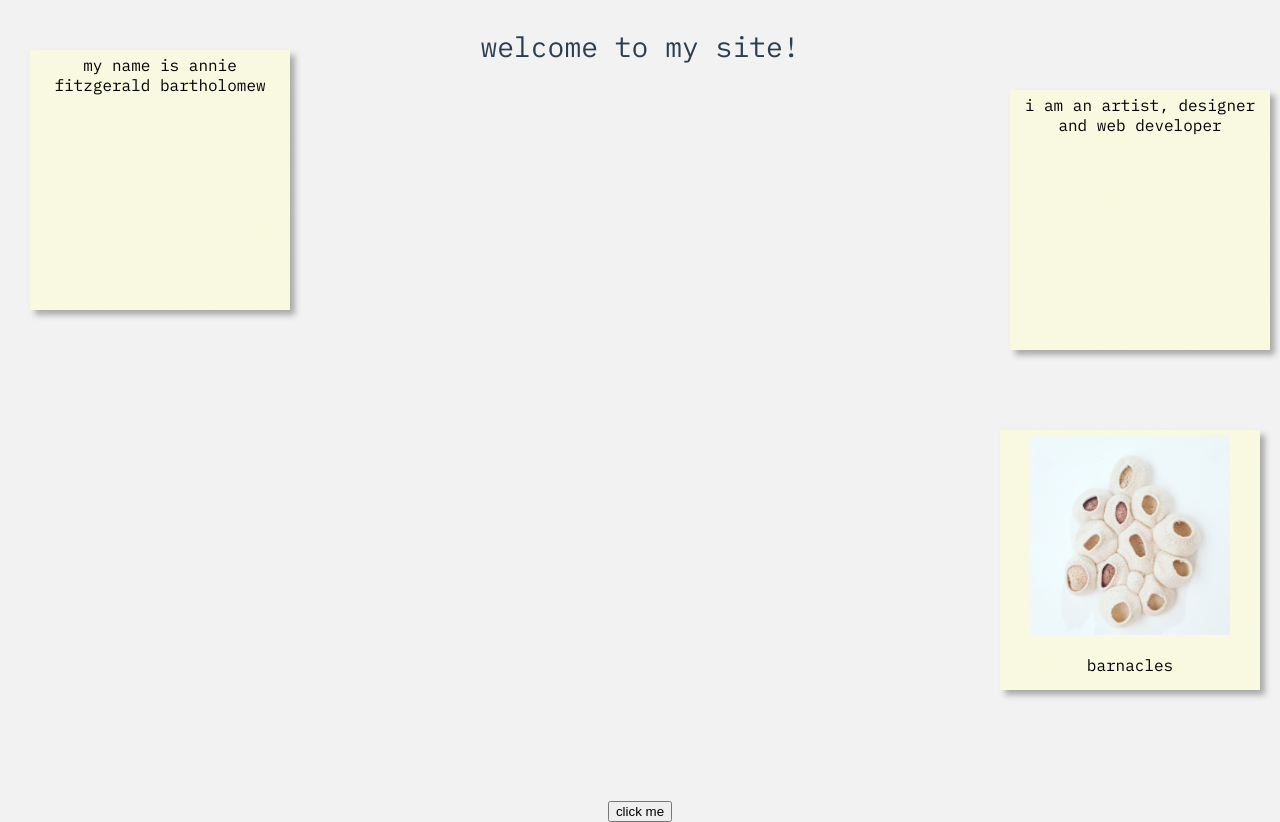
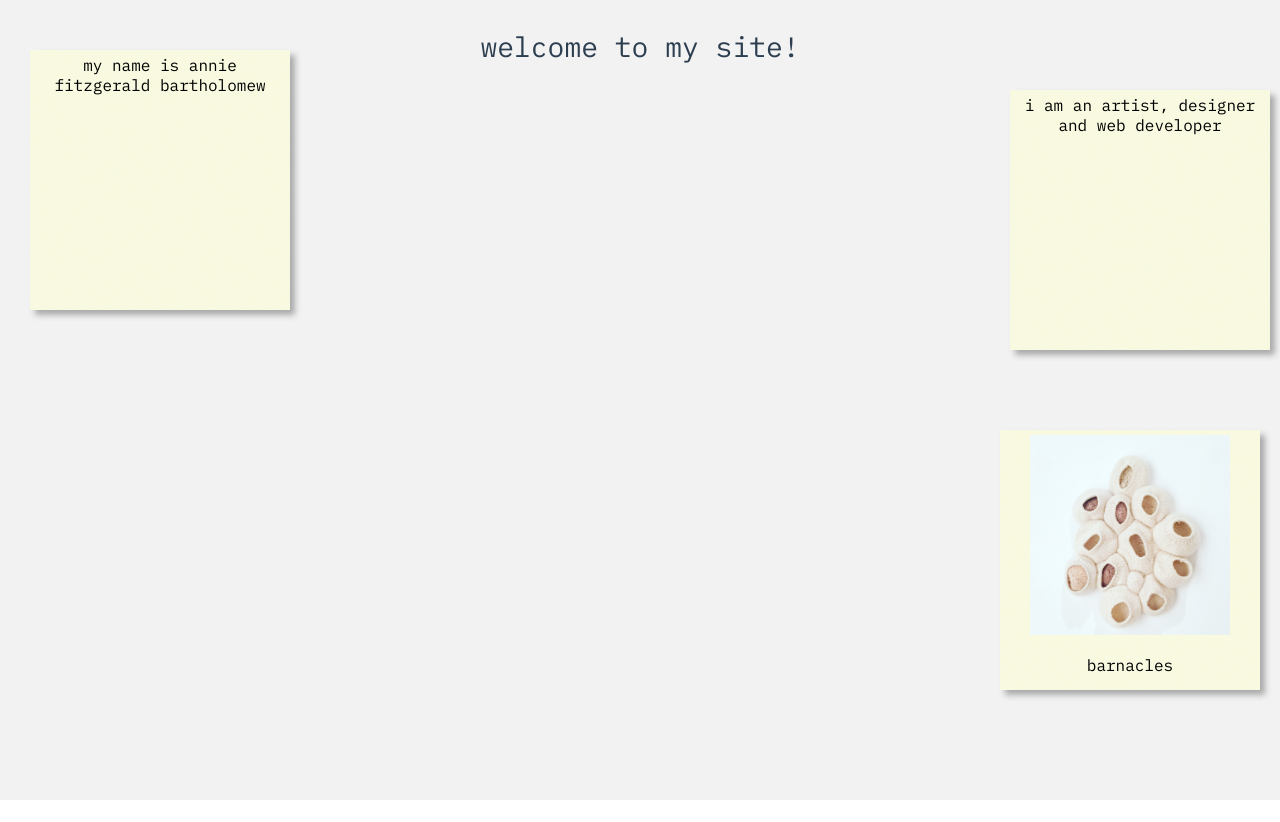
Before and after one commit to anniebart/.github.io, a Vue app: page / in a window 1280 px wide. After the commit the page ends 800 px from the top, so only its background shows below. Built offline with nearby package versions, Linux system fonts and the light colour scheme; a web font is replaced by a local one.

Commit message:
deleted button

```diff
--- a/src/App.vue
+++ b/src/App.vue
@@ -6,7 +6,7 @@
     <post-it class="making"> <img src="./assets/Bartholomew014.jpg"> <p>barnacles</p></post-it>
 
     <Hero>welcome to my site! </Hero>
-    <button @click="newPostIt">click me</button>
+
 
 
   </div>
```
